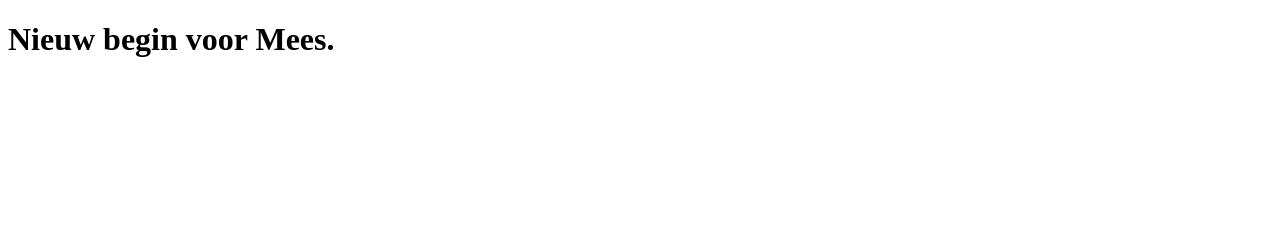
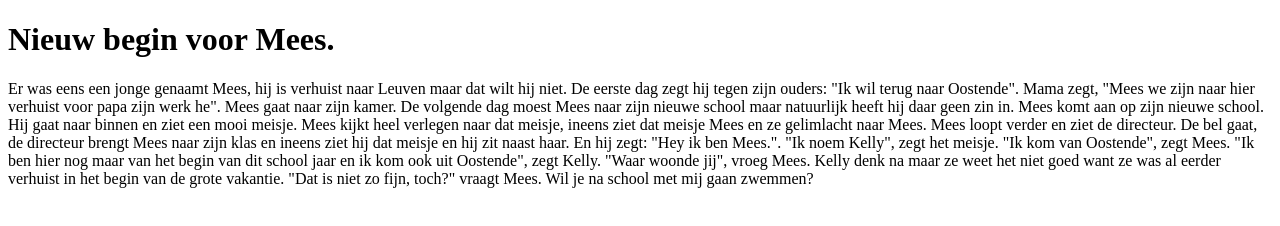
Before and after one commit to florishautain/florishautain.github.io, a plain HTML site: page verhalen.html in a window 1280 px wide. Drawn offline with Linux system fonts and the light colour scheme.

Commit message:
Fourth Commit

```diff
--- a/verhalen.html
+++ b/verhalen.html
@@ -5,5 +5,8 @@
     </head>
     <body>
         <h1>Nieuw begin voor Mees.</h1>
+        <div>
+            Er was eens een jonge genaamt Mees, hij is verhuist naar Leuven maar dat wilt hij niet. De eerste dag zegt hij tegen zijn ouders: "Ik wil terug naar Oostende". Mama zegt, "Mees we zijn naar hier verhuist voor papa zijn werk he". Mees gaat naar zijn kamer. De volgende dag moest Mees naar zijn nieuwe school maar natuurlijk heeft hij daar geen zin in. Mees komt aan op zijn nieuwe school. Hij gaat naar binnen en ziet een mooi meisje. Mees kijkt heel verlegen naar dat meisje, ineens ziet dat meisje Mees en ze gelimlacht naar Mees. Mees loopt verder en ziet de directeur. De bel gaat, de directeur brengt Mees naar zijn klas en ineens ziet hij dat meisje en hij zit naast haar. En hij zegt: "Hey ik ben Mees.". "Ik noem Kelly", zegt het meisje. "Ik kom van Oostende", zegt Mees. "Ik ben hier nog maar van het begin van dit school jaar en ik kom ook uit Oostende", zegt Kelly. "Waar woonde jij", vroeg Mees. Kelly denk na maar ze weet het niet goed want ze was al eerder verhuist in het begin van de grote vakantie. "Dat is niet zo fijn, toch?" vraagt Mees. Wil je na school met mij gaan zwemmen?
+        </div>
     </body>
 </html>
```
